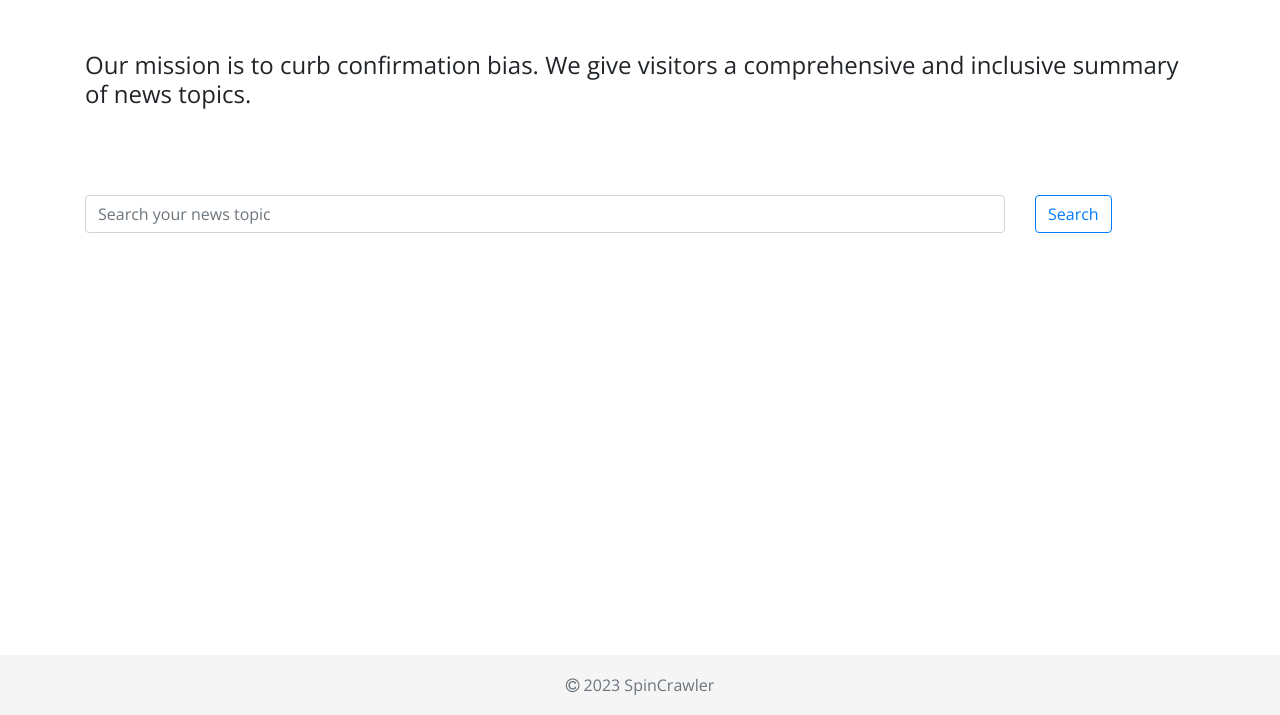
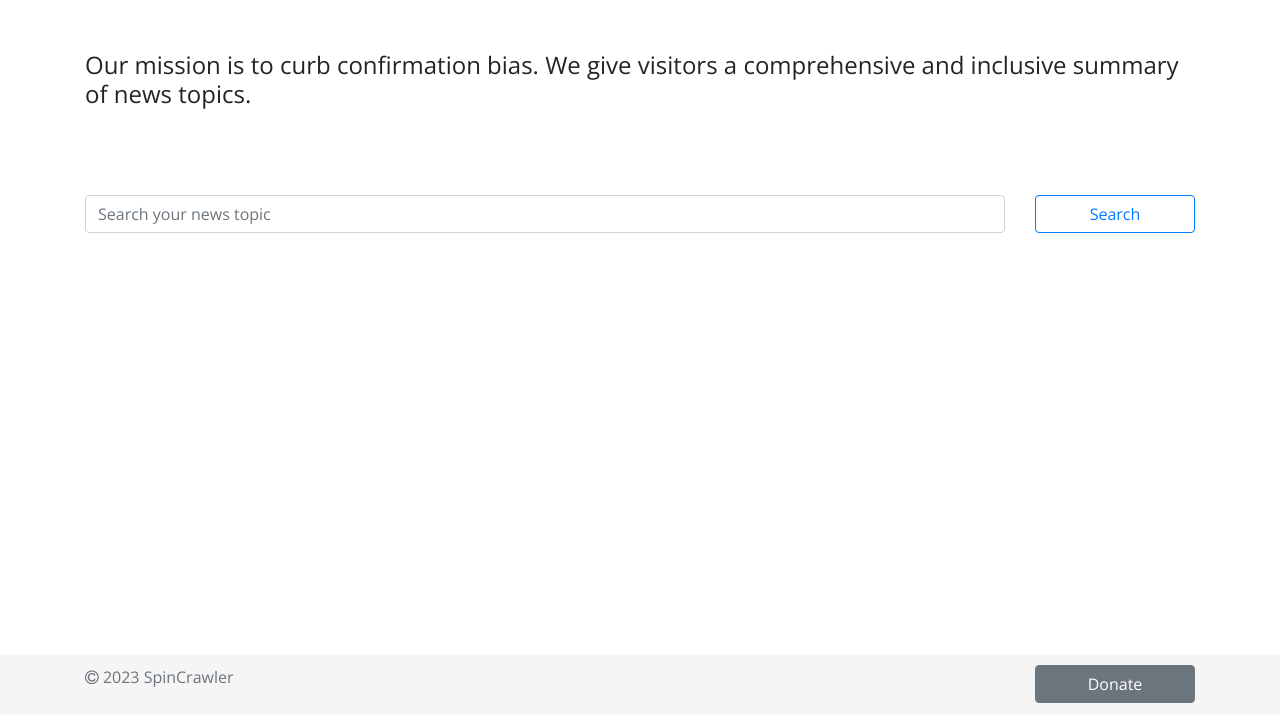
Before and after one commit to RPjetri/spincrawler, a website: page index.html in a window 1280 px wide. Shown: the part 85-800 px from the top of the page. Drawn offline with nearby package versions, Linux system fonts and the light colour scheme.

Commit message:
Made some additional fixes

```diff
--- a/css/styles.css
+++ b/css/styles.css
@@ -26,11 +26,10 @@ header h2 {
 }
 
 .footer {
+    bottom: 0;
     width: 100%;
-    bottom: 0;
     position: fixed;
-    height: 60px; /* Set the fixed height of the footer here */
-    line-height: 60px; /* Vertically center the text there */
+    padding: 10px;
     background-color: #f5f5f5;
   }
 
--- a/index.html
+++ b/index.html
@@ -50,7 +50,7 @@
     </nav>
 
     <header class="jumbotron">
-        <div class="container">
+        <div class="container container-fluid">
 
             <div class="row row-content align-items-center">
                 <div class="col mt-5">
@@ -61,7 +61,7 @@
             </div>
             <div class="row row-content">
                 <div class="col">
-                    <form  action="api-example.html">
+                    <form action="api-example.html">
                         <div class="form-group row">
 
                             <label for="newsTopic" class="sr-only col-form-label">Search your news topic</label>
@@ -71,7 +71,7 @@
 
                             </div>
                             <div class="col">
-                                <button type="submit" class="btn btn-outline-primary">Search</button>
+                                <button type="submit" class="btn btn-block btn-outline-primary">Search</button>
                             </div>
                         </div>
 
@@ -89,20 +89,26 @@
 
         <div class="container">
             <div class="row">
+                <div class="col-sm-10">
+                    <p class="text-muted text-left"><i class="fa fa-copyright"></i> 2023 SpinCrawler</p>
+                </div>
                 <div class="col">
-                    <p class="text-muted text-center"><i class="fa fa-copyright"></i> 2023 SpinCrawler</p>
+                    <a href="https://www.patreon.com" target="_blank" role="button" class="btn btn-block btn-secondary" data-toggle="tooltip" data-placement="top" data-html="true" title="Help us keep the lights on.">Donate</a>
                 </div>
             </div>
         </div>
     </footer>
     <!-- Copyright -->
 
-    </footer>
-
     <!-- jQuery must come first, then Popper.js, then the Bootstrap JavaScript plugins.-->
     <script src="node_modules/jquery/dist/jquery.slim.min.js"></script>
     <script src="node_modules/popper.js/dist/umd/popper.min.js"></script>
     <script src="node_modules/bootstrap/dist/js/bootstrap.min.js"></script>
+    <script>
+        $(function () {
+            $('[data-toggle="tooltip"]').tooltip()
+        })
+    </script>
 
 </body>
 
```
Also changed, not shown: aboutus.html (+8 -6 lines), api-example.html (+6 -5 lines), contact.html (+0 -2 lines), faq.html (+0 -2 lines).
